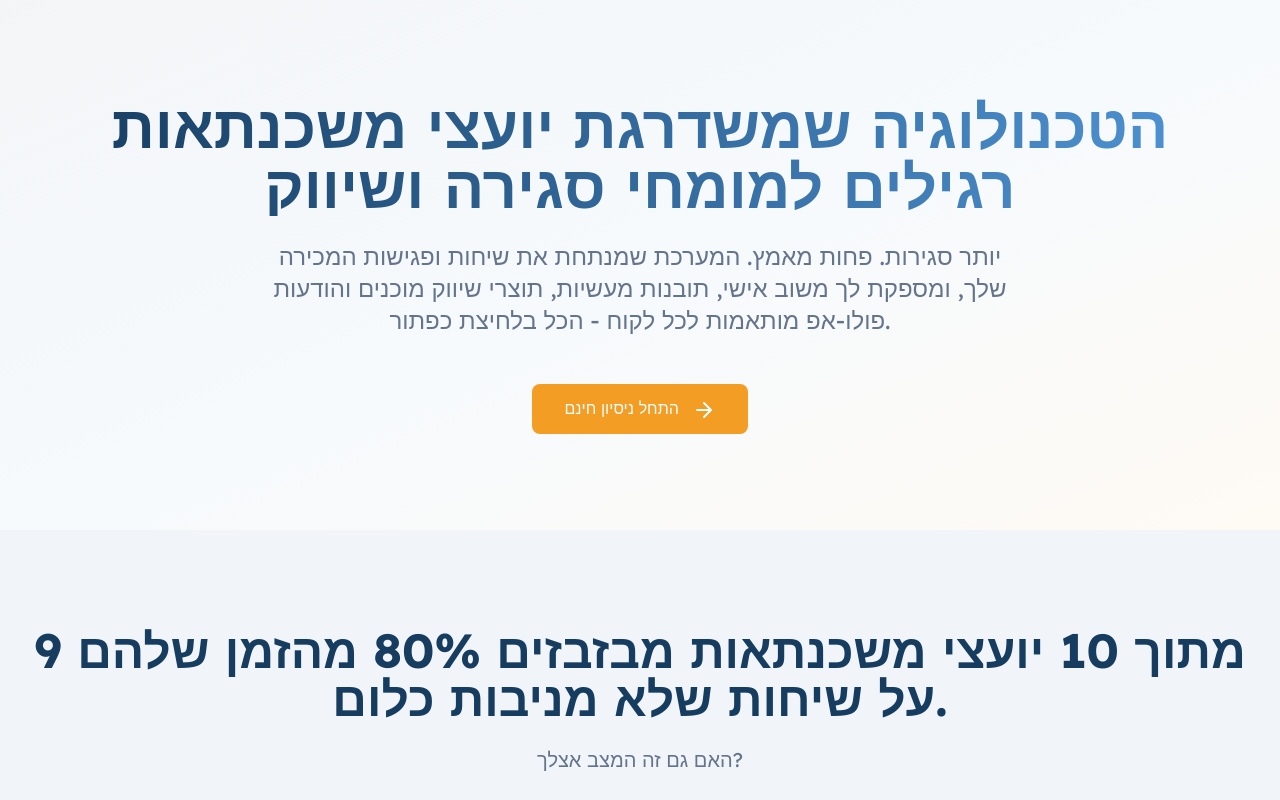
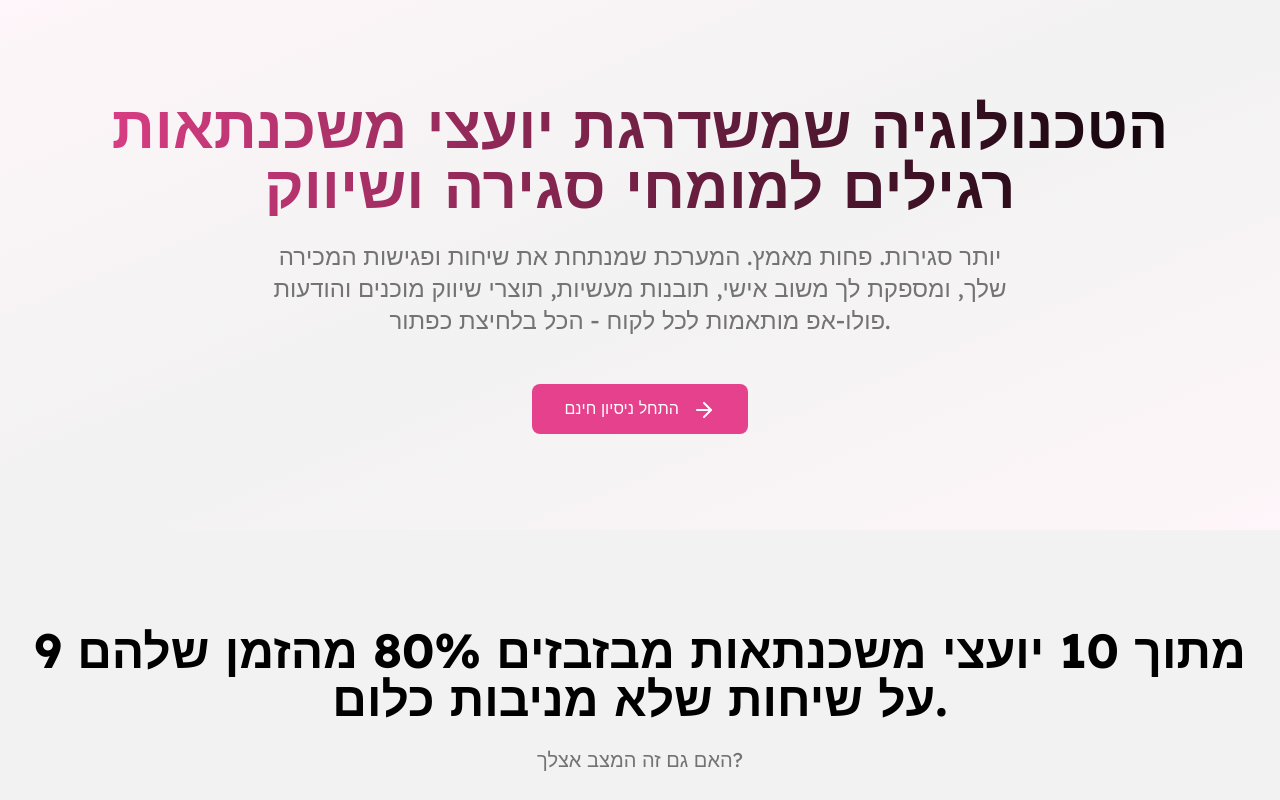
Before and after one commit to thepinkshark1/mortgage-ai-insights-generator, a React (Vite) app: page / in a window 1280 px wide. Shown: the top 800 px of the page. Built offline with nearby package versions, Linux system fonts and the light colour scheme.

Commit message:
Change colors to brand colors
Update color palette in tailwind config and index.css.

```diff
--- a/src/index.css
+++ b/src/index.css
@@ -7,20 +7,20 @@
 
 @layer base {
   :root {
-    --background: 0 0% 100%;
-    --foreground: 209 63% 23%;
+    --background: 0 0% 100%; /* White */
+    --foreground: 0 0% 0%; /* Black */
 
-    --primary: 209 63% 23%;
-    --primary-foreground: 0 0% 100%;
+    --primary: 333 77% 58%; /* Magenta Pink */
+    --primary-foreground: 0 0% 100%; /* White */
 
-    --secondary: 209 63% 58%;
-    --secondary-foreground: 0 0% 100%;
+    --secondary: 0 0% 0%; /* Black */
+    --secondary-foreground: 0 0% 100%; /* White */
 
-    --accent: 35 90% 55%;
-    --accent-foreground: 0 0% 100%;
+    --accent: 333 77% 58%; /* Magenta Pink */
+    --accent-foreground: 0 0% 0%; /* Black */
 
-    --muted: 210 40% 96.1%;
-    --muted-foreground: 215.4 16.3% 46.9%;
+    --muted: 0 0% 95%; /* Light Gray */
+    --muted-foreground: 0 0% 45%; /* Dark Gray */
 
     --radius: 0.5rem;
   }
```
